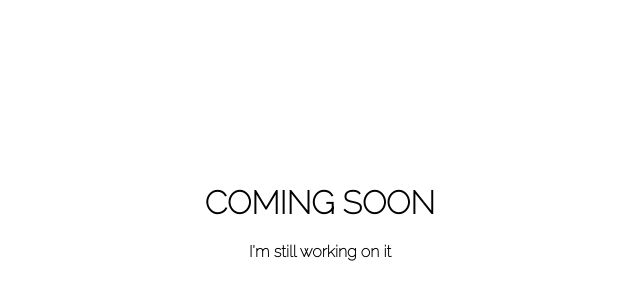
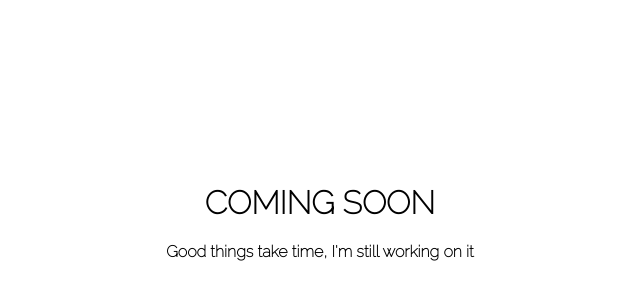
Before and after one commit to dongsangtrann/dongsangtrann.github.io, a plain HTML site: page index.html in a window 1280 px wide. Shown: the part 180-480 px from the top of the page, without its empty margins (320-960 px from the left). Drawn offline with Linux system fonts and the light colour scheme.

Commit message:
Update index.html

```diff
--- a/index.html
+++ b/index.html
@@ -14,7 +14,7 @@
             <div id="content">
 
                 <h1 class="content">COMING SOON</h1>
-                <p class="content">I'm still working on it</p>
+                <p class="content">Good things take time, I'm still working on it</p>
             </div>
         </div>
 
```
